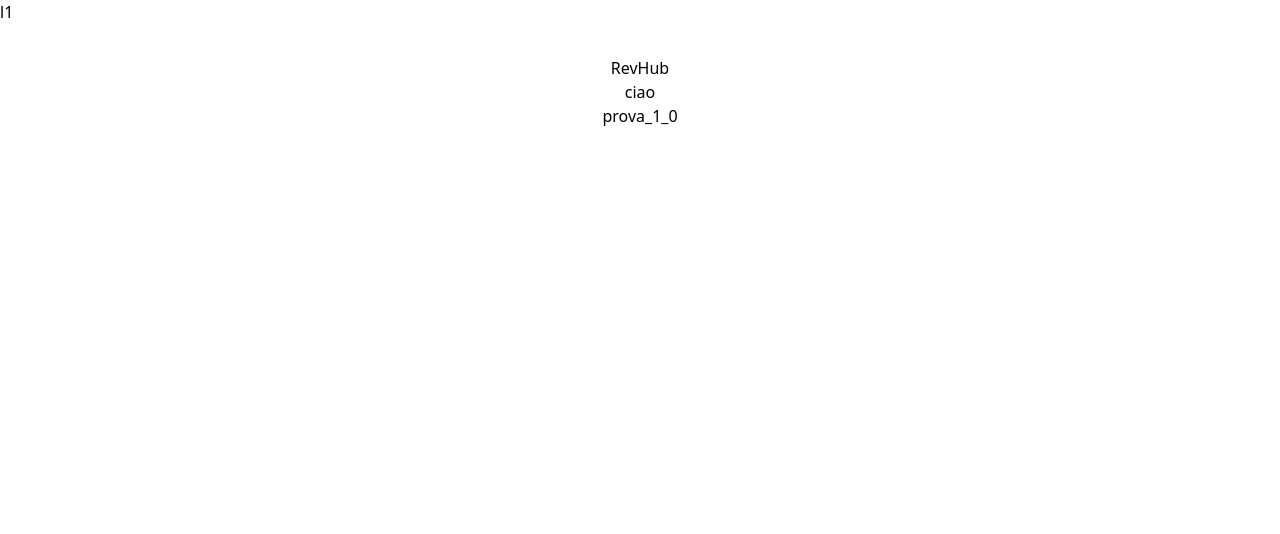
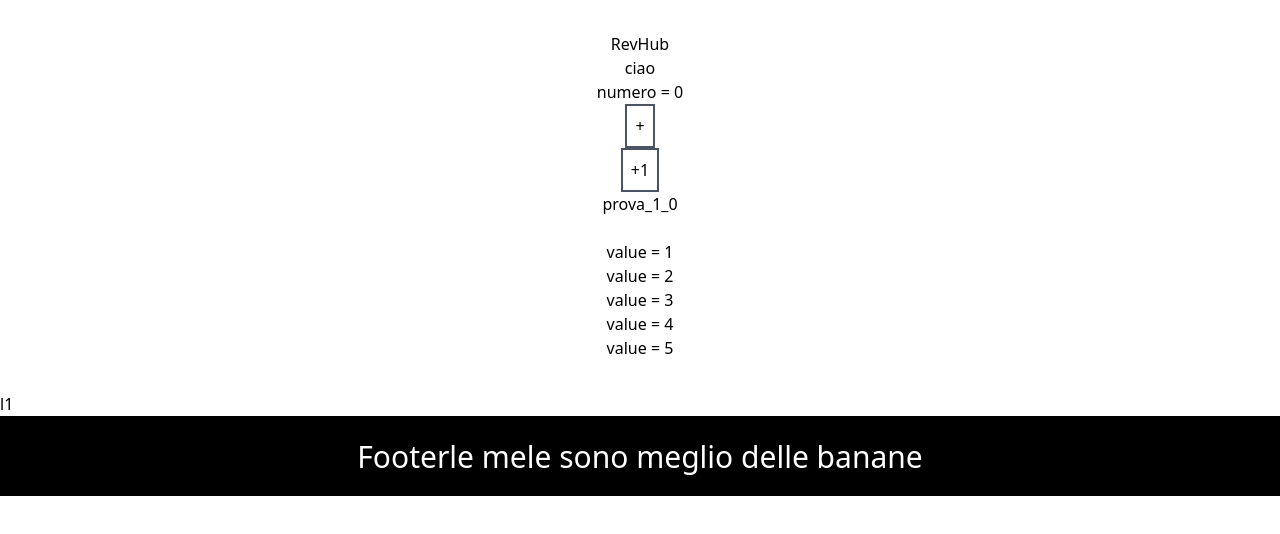
Before and after one commit to G13-RevHub/Deliverables, a Next.js app in the folder rev_hub/: page / in a window 1280 px wide. Shown: the top 534 px of the page. Built offline with nearby package versions, Linux system fonts and the light colour scheme.

Commit message:
aggiunti test vari

```diff
--- a/rev_hub/app/api/review/create/route.ts
+++ b/rev_hub/app/api/review/create/route.ts
@@ -0,0 +1,6 @@
+
+
+export async function POST(params:Request) {
+    console.log(await params.json())
+    return Response.json({ bello: false })
+}
--- a/rev_hub/app/layout.tsx
+++ b/rev_hub/app/layout.tsx
@@ -1,5 +1,6 @@
 import type { Metadata } from 'next'
 import './globals.css'
+import Footer from '@/components/footer'
 
 export const metadata: Metadata = {
     title: 'RevHub',
@@ -10,11 +11,12 @@
     return (
         <html lang="en">
             <body>
-                <p>l1</p>
                 <div>
 
                 {children}
+                <p>l1</p>
                 </div>
+                <Footer banane={5} mele={10} />
             </body>
         </html>
     )
--- a/rev_hub/app/page.tsx
+++ b/rev_hub/app/page.tsx
@@ -1,11 +1,52 @@
+"use client"
 
+import axios from "axios"
+import { useEffect, useState } from "react"
 
 export default function Home() {
+    const [numero, setNumero] = useState(0)
+    const [numero1, setNumero1] = useState(0)
+    const [numero12, setNumero12] = useState(false)
+
+    const lista = [1,2,3,4,5]
+
+    const data  = {
+        stringa: "string"
+    }
+    useEffect(() => {
+        if (!numero12) return
+        console.log("sei bello")
+        axios.post("api/review/create", data).then((res) => {
+            console.log(res.data)
+        })
+        lista.forEach((v) => {
+            console.log(v)
+        })
+    }, [numero])
+
     return (
-        <main className="flex flex-col min-h-screen items-center p-8">
+        <main className="flex flex-col items-center p-8">
             <h1>RevHub</h1>
             <p>ciao</p>
+            <p>numero = {numero}</p>
+            <button className="border-2 border-gray-600 p-2" onClick={() => {
+                setNumero(numero + 1)
+                console.log(numero + 1)
+            }}>+</button>
+
+            <button className="border-2 border-gray-600 p-2" onClick={() => {
+                setNumero1(numero1 + 1)
+                console.log(numero1 + 1)
+            }}>+1</button>
             <p>prova_1_0</p>
+
+            <br></br>
+
+            {lista.map((value, id) => {
+                return (
+                    <p key={id}>value = {value}</p>
+                )
+            })}
         </main>
     )
 }
--- /dev/null
+++ b/rev_hub/components/footer.tsx
@@ -0,0 +1,16 @@
+
+
+const Footer = ({banane, mele}:{banane:number|null, mele:number}) => {
+    return (
+        <div className="bg-black text-white text-[30px] flex justify-center items-center bottom-0 w-full h-20">
+            <h1>Footer</h1>
+            {banane && banane > mele ?
+            <p>le banane sono meglio delle mele</p>
+            :
+            <p>le mele sono meglio delle banane</p>
+            }
+        </div>
+    )
+}
+
+export default Footer
```
Also changed, not shown: rev_hub/package.json (+6 -5 lines), 1 other file (tests, documents, lock files or other folders).
